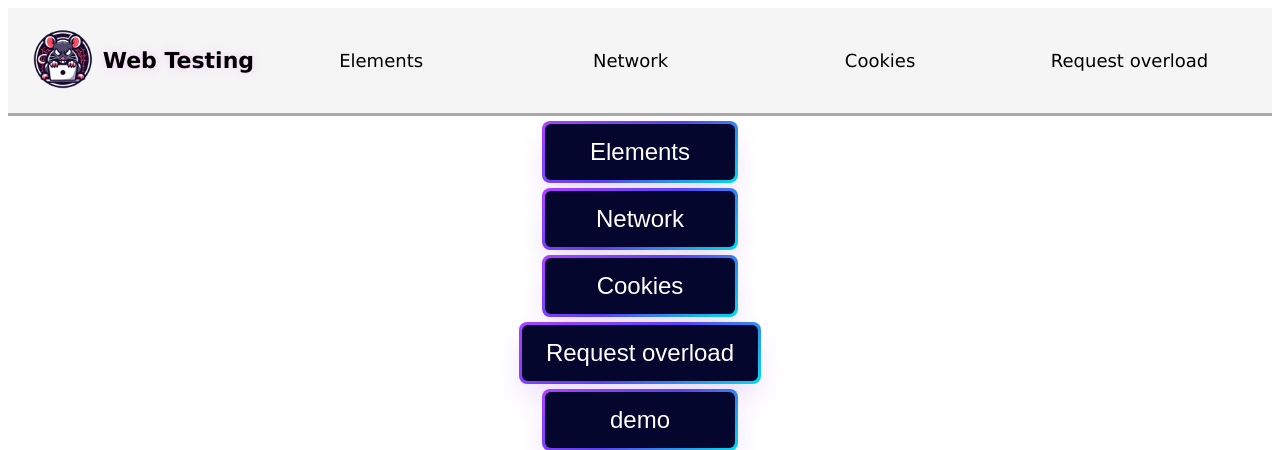
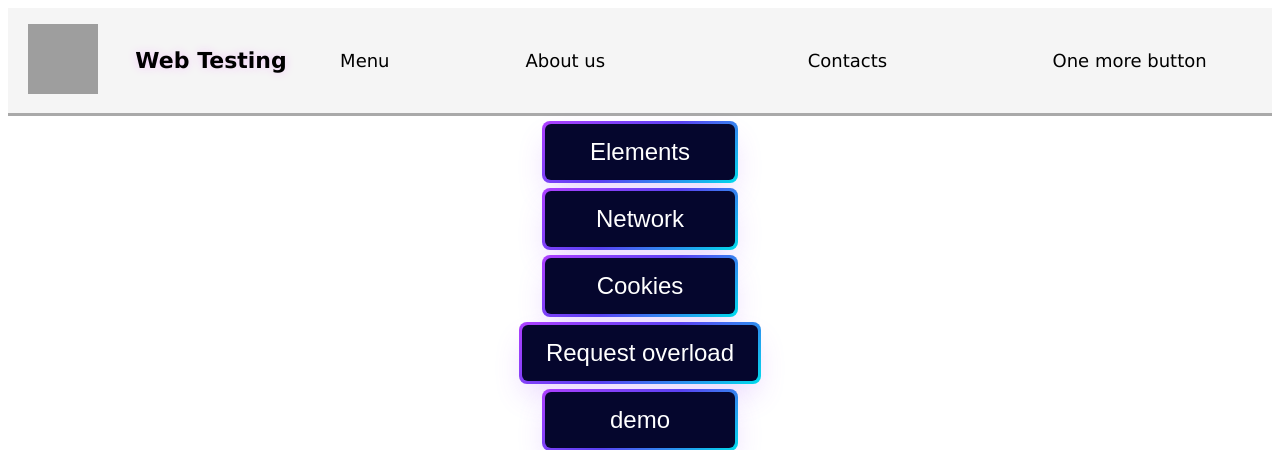
Before and after one commit to axel-a-axel/coedemostand, a Flask app: page /list in a window 1280 px wide. Shown: the top 450 px of the page. Run offline with Flask 3, Linux system fonts and the light colour scheme; grey boxes are pictures that could not be loaded.

Commit message:
rework header with drop-down

```diff
--- a/api/index.py
+++ b/api/index.py
@@ -30,11 +30,11 @@ def get_image():
 def listpage():
     return render_template("list.html")
 
-@app.route("/1")
+@app.route("/elements")
 def index():
     return render_template("index.html")
 
-@app.route("/2")
+@app.route("/network")
 def network():
     return render_template("network.html")
 
--- a/api/static/headerscript.js
+++ b/api/static/headerscript.js
@@ -2,15 +2,15 @@ document.addEventListener("DOMContentLoaded", function() {
   // Get the button element by its id
 
 document.getElementById("headerbutton1").addEventListener("click", function() {
-  window.location.href = "/1";
+  window.location.href = "/#";
 });
 
 document.getElementById("headerbutton2").addEventListener("click", function() {
-  window.location.href = "/2";
+  window.location.href = "/#";
 });
 
 document.getElementById("headerbutton3").addEventListener("click", function() {
-  window.location.href = "/cookie";
+  window.location.href = "/#";
 });
 
 document.getElementById("headerbutton4").addEventListener("click", function() {
@@ -47,6 +47,10 @@ window.addEventListener('focus', () => {
 });
 
 
+// Drop-down animations and etc below
 
 
+
+
+// this is final });, ensure it is not broken by new code
 });
--- a/api/static/headerstyle.css
+++ b/api/static/headerstyle.css
@@ -21,7 +21,8 @@
 #headerbutton1,
 #headerbutton2,
 #headerbutton3,
-#headerbutton4 {
+#headerbutton4,
+#headerbutton5 {
   font-family: Verdana;
   font-size: 18px;
   height: 78.75px;
@@ -32,6 +33,7 @@
 }
 
 #headerbutton1:hover,
+#headerbutton5:hover,
 #headerbutton2:hover,
 #headerbutton3:hover,
 #headerbutton4:hover {
@@ -40,7 +42,52 @@
   text-shadow: 0 0 10px #ff00ff, 0 0 20px #ff00ff, 0 0 30px #ff00ff, 0 0 40px #ff00ff, 0 0 50px #ff00ff, 0 0 60px #ff00ff, 0 0 70px #ff00ff;
 }
 
-@font-face {
-  font-family: 'ALSSchlangesans-Bold';
-  src: url('fonts/ALSSchlangesans-Bold.woff2') format('woff2');
+
+
+/* dropdown styles */
+
+
+/* Dropdown Button */
+.dropbtn {
+    background-color: #3498DB;
+    color: black;
+    padding: 16px;
+    font-size: 16px;
+    border: none;
+    cursor: pointer;
 }
+
+/* The container <div> - needed to position the dropdown content */
+.dropdown-container {
+    position: relative;
+    display: inline-block;
+}
+
+/* Dropdown Content (Hidden by Default) */
+.dropdown-content {
+    display: none;
+    position: absolute;
+    background-color: #f1f1f1;
+    min-width: 160px;
+    box-shadow: 0px 8px 16px 0px rgba(0,0,0,0.2);
+    z-index: 1;
+}
+
+/* Links inside the dropdown */
+.dropdown-content a {
+    color: black;
+    padding: 12px 16px;
+    text-decoration: none;
+    display: block;
+    width: 160px; /* Fixed width for all items */
+}
+
+/* Change color of dropdown links on hover */
+.dropdown-content a:hover {
+    background-color: #ddd;
+}
+
+/* Show the dropdown menu on hover */
+.dropdown-container:hover .dropdown-content {
+    display: block;
+}
--- a/api/templates/header.html
+++ b/api/templates/header.html
@@ -7,12 +7,26 @@
 </head>
 <body>
 <div class="header">
-  <a href="/"><img src="static/ratlogo.png" alt="Logo" width="70" height="70"></a>
+
+  <a href="/"><img src="https://i.ibb.co/Fh18bCy/ratlogo.png" onerror="this.onerror=null; this.src='static/ratlogo.png'"
+     alt="Logo" width="70" height="70"></a>
     <h1 class="coename"> Web Testing</h1>
-  <button id="headerbutton1">Elements</button>
-  <button id="headerbutton2">Network</button>
-  <button id="headerbutton3">Cookies</button>
-  <button id="headerbutton4">Request overload</button>
+
+    <div class="dropdown-container">
+        <button onclick="toggleDropdown()" class="dropbtn" id="headerbutton5">Menu</button>
+        <div id="myDropdown" class="dropdown-content">
+            <a href="/elements">Elements</a>
+            <a href="/network">Network</a>
+            <a href="/cookie">Cookies</a>
+            <a href="/requestoverload">Request Overload</a>
+        </div>
+    </div>
+
+  <button id="headerbutton1">About us</button>
+  <button id="headerbutton2">Contacts</button>
+  <button id="headerbutton3">One more button</button>
+ <!-- <button id="headerbutton4">Request overload</button> -->
+
 </div>
 
 
--- a/api/templates/index.html
+++ b/api/templates/index.html
@@ -13,7 +13,7 @@
 	<div id="modal">
 		<p>Modal window is a bit sorry for not letting you to find the button</p>
 
-		<button onclick="closeModal()">Close</button>
+		<button  onclick="closeModal()">Close</button>
 	</div>
 
 
```
Also changed, not shown: api/templates/landing.html (+11 -4 lines).
